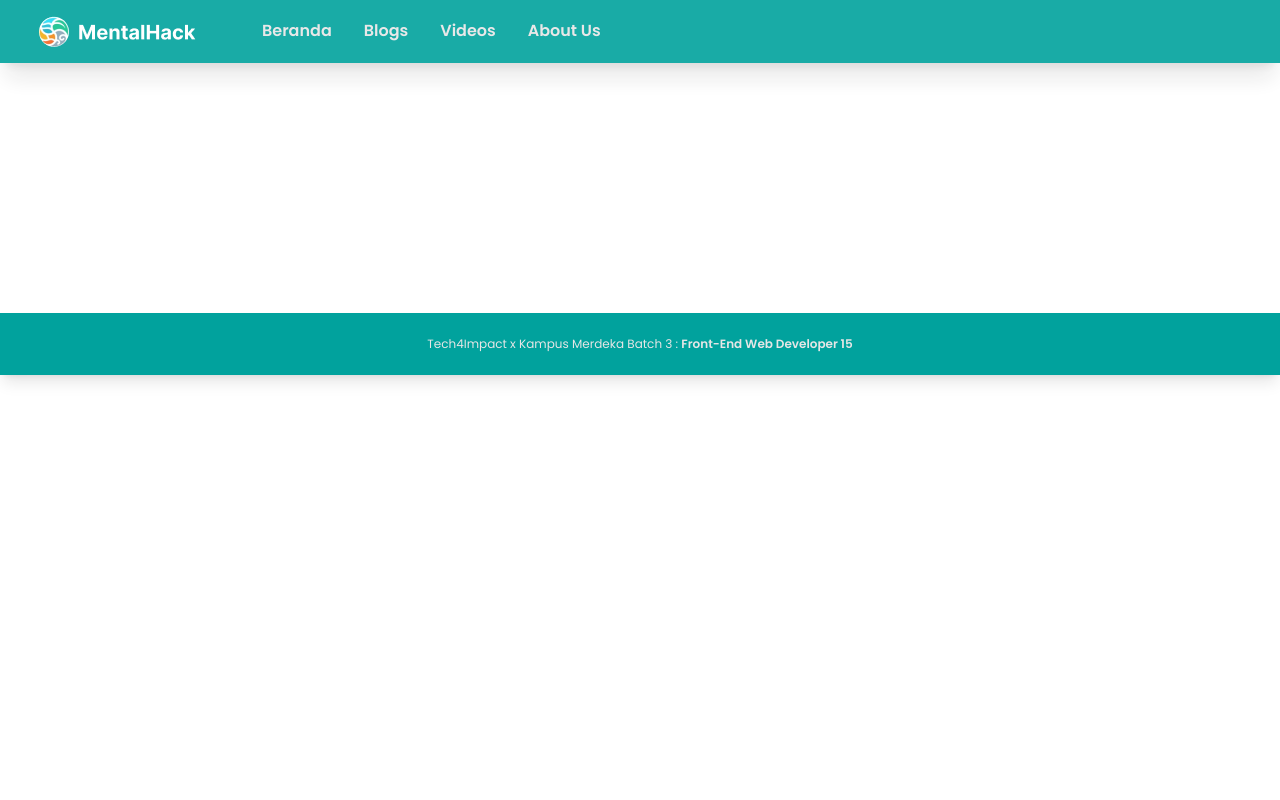
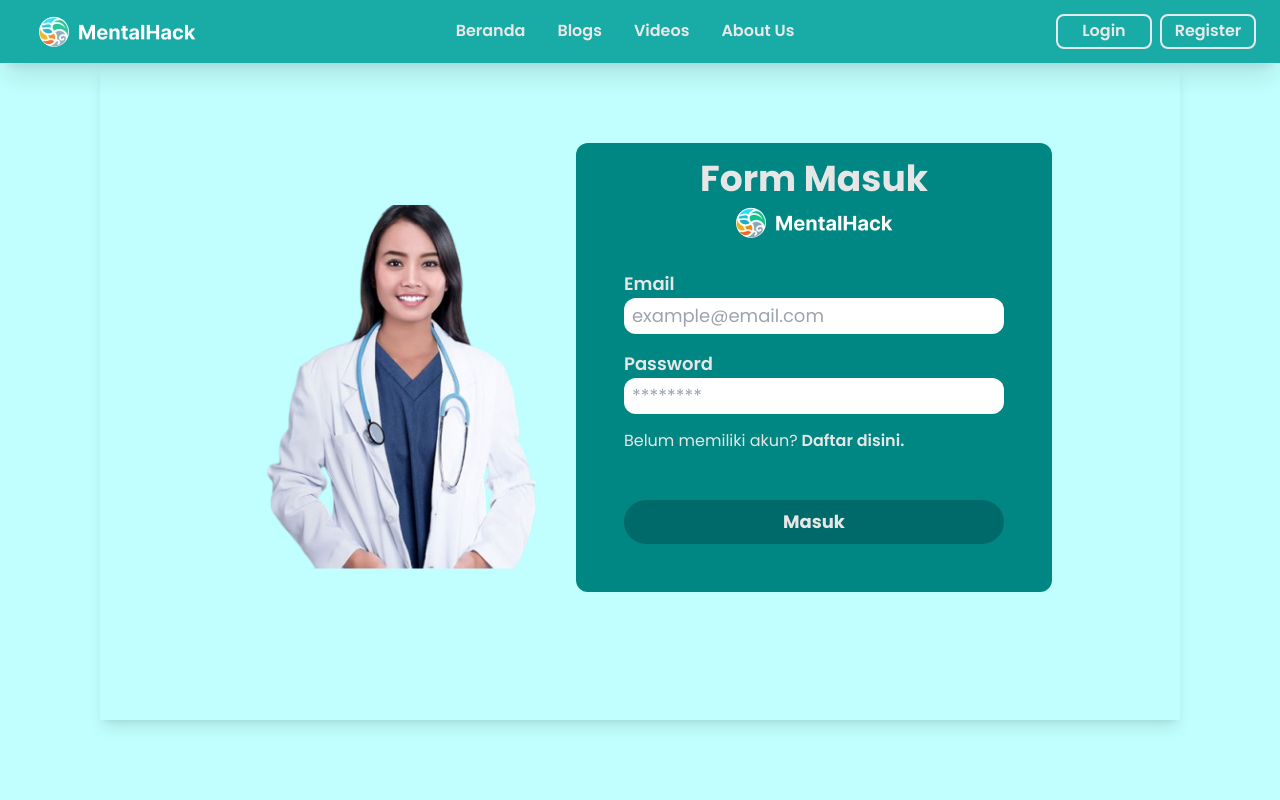
Before and after one commit to Skilvul-FEBE-3/FinalProject-FE, a React (Vite) app: page /login in a window 1280 px wide. Shown: the top 800 px of the page. Built offline with nearby package versions, Linux system fonts and the light colour scheme.

Commit message:
fix login n regist

```diff
--- a/src/App.jsx
+++ b/src/App.jsx
@@ -5,6 +5,8 @@ import About from "./pages/About/About";
 import DetailBLog from "./pages/Blog/Detail";
 import ListBlog from "./pages/Blog/List";
 import Home from "./pages/Home";
+import Login from "./pages/Login";
+import Register from "./pages/Register";
 import ListVideo from "./pages/Video/List";
 
 function App() {
@@ -20,6 +22,8 @@ function App() {
         <Route path="/blog:id" element={<DetailBLog />}></Route>
         <Route path="/video" element={<ListVideo />}></Route>
         <Route path="/team" element={<About />}></Route>
+        <Route path="/login" element={<Login />}></Route>
+        <Route path="/register" element={<Register />}></Route>
       </Routes>
 
       {/* Footer */}
--- a/src/components/Header.jsx
+++ b/src/components/Header.jsx
@@ -1,6 +1,7 @@
 import React from "react";
 import { Link } from "react-router-dom";
 import MentalHack from "../images/MentalHack.png";
+import { BiUserCircle } from "react-icons/bi";
 
 function Header() {
   return (
@@ -8,8 +9,8 @@ function Header() {
       <nav className="bg-bgPrimary w-full shadow-xl">
         {/* Desktop Menu */}
         <div className="container mx-auto px-4">
-          <div className="flex justify-between">
-            <div className="flex space-x-7">
+          <div className="">
+            <div className="flex justify-between space-x-7">
               <div>
                 <a href="" className="flex items-center py-4 lg:px-2 px-0">
                   <img src={MentalHack} alt="logo" />
@@ -42,64 +43,22 @@ function Header() {
                   About Us
                 </Link>
               </div>
-            </div>
-
-            {/* Mobile menu button */}
-
-            <div className="md:hidden flex items-center">
-              <button className="outline-none mobile-menu-button">
-                <svg
-                  className="mr-4 w-6 h-6 text-textWhite hover:text-[#fff] scale-[1.2]"
-                  x-show="!showMenu"
-                  fill="none"
-                  strokeLinecap="round"
-                  strokeLinejoin="round"
-                  strokeWidth="2"
-                  viewBox="0 0 24 24"
-                  stroke="currentColor"
+              <div className="flex items-center gap-2 py-1 px-2 text-[12px] sm:text-[16px] w-full sm:w-auto sm:mx-8 font-semibold text-textWhite">
+                <Link
+                  to={"/login"}
+                  className=" mt-4 sm:mt-0 border-2 border-white-500 hover:border-textPrimary hover:text-textPrimary  py-1 rounded-lg w-24 text-center"
                 >
-                  <path d="M4 6h16M4 12h16M4 18h16"></path>
-                </svg>
-              </button>
+                  Login
+                </Link>
+                <Link
+                  to={"/register"}
+                  className="mt-4 sm:mt-0 border-2 border-white-500 py-1 hover:border-textPrimary hover:text-textPrimary rounded-lg w-24 text-center"
+                >
+                  Register
+                </Link>
+              </div>
             </div>
           </div>
-        </div>
-        {/* Mobile Menu */}
-        <div className="hidden mobile-menu bg-textSecondary">
-          <ul className="text-textWhite font-semibold">
-            <li className="active">
-              <Link
-                to={"/"}
-                className="block text-sm px-4 py-4 hover:bg-bgSekunder hover:text-textPrimary hover:font-bold transition duration-300 "
-              >
-                Beranda
-              </Link>
-            </li>
-            <li>
-              <Link
-                to={"/blog"}
-                className="block text-sm px-4 py-4 hover:bg-bgSekunder hover:text-textPrimary hover:font-bold transition duration-300"
-              >
-                Blogs
-              </Link>
-            </li>
-            <li>
-              <Link
-                to={"/video"}
-                className="block text-sm px-4 py-4 hover:bg-bgSekunder hover:text-textPrimary hover:font-bold transition duration-300"
-              >
-                Videos
-              </Link>
-            </li>
-            <li>
-              <Link
-                to={"/team"}
-                className="block text-sm px-4 py-4 hover:bg-bgSekunder hover:text-textPrimary hover:font-bold transition duration-300"
-              >
-                About Us
-              </Link>
-            </li>
-          </ul>
         </div>
       </nav>
     </div>
--- /dev/null
+++ b/src/components/Login/index.jsx
@@ -0,0 +1,81 @@
+import React, { useState } from "react";
+import Logo from "../../images/logo.png";
+import Hero from "../../images/Dokter.png";
+
+function LoginComponents() {
+  const [email, setEmail] = useState("");
+  const [password, setPassword] = useState("");
+
+  const handleSubmit = (e) => {
+    e.prevenDefault();
+    //   console.log(email);
+  };
+  return (
+    <div className="">
+      <div className="mx-auto pb-32 self-center ">
+        <div className="container mx-auto justify-items-center items-center py-1 px-4 sm:py-4 sm:px-16 md:py-8 md:px-32  rounded-sm shadow-lg lg:w-[1080px]">
+          <div className="w-full">
+            <div className="flex gap-4">
+              <div className="hidden lg:w-2/4 mx-4 lg:flex justify-center items-center">
+                <img src={Hero} alt="HeroImage" className="" />
+              </div>
+              <div className="w-full lg:w-3/4 mt-12 mb-12 sm:mb-24  bg-[#008783] px-10 py-2 sm:px-12 sm:py-4 rounded-xl">
+                <form onSubmit={handleSubmit}>
+                  <h1 className="text-4xl font-bold text-[#E6E6E6] text-center mb-2">
+                    Form Masuk
+                  </h1>
+                  <div className="flex justify-center">
+                    <img src={Logo} alt="Logo" className="mb-8" />
+                  </div>
+                  <label
+                    htmlFor="email"
+                    className="text-lg font-semibold block text-[#E6E6E6]"
+                  >
+                    Email
+                  </label>
+                  <input
+                    value={email}
+                    onChange={(e) => setEmail(e.target.value)}
+                    type="email"
+                    placeholder="example@email.com"
+                    className="text-lg px-2 py-1 rounded-xl w-full"
+                  />
+                  <label
+                    htmlFor="password"
+                    className="mt-4 text-lg font-semibold block text-[#E6E6E6]"
+                  >
+                    Password
+                  </label>
+                  <input
+                    value={password}
+                    onChange={(e) => setPassword(e.target.value)}
+                    type="password"
+                    placeholder="********"
+                    className="text-lg px-2 py-1 rounded-xl w-full mb-4"
+                  />
+                  <h1 className="text-[#E6E6E6]">
+                    Belum memiliki akun?
+                    <a href="/" className="font-semibold">
+                      {" "}
+                      Daftar disini.
+                    </a>
+                  </h1>
+                  <div className=" mt-12 mb-8 flex justify-end w-full">
+                    <button
+                      type="submit"
+                      className="block py-2 px-6 bg-[#006969] rounded-full w-full text-lg font-bold text-[#E6E6E6]"
+                    >
+                      Masuk
+                    </button>
+                  </div>
+                </form>
+              </div>
+            </div>
+          </div>
+        </div>
+      </div>
+    </div>
+  );
+}
+
+export default LoginComponents;
--- a/src/components/Video/CardVideo.jsx
+++ b/src/components/Video/CardVideo.jsx
@@ -122,16 +122,16 @@ function CardVideo() {
 
                   {/* WATCH BUTTON */}
                   <div className="relative flex items-center justify-center px-8 md:px-12 overflow-hidden font-semibold md:font-bold text-blue-400 transition duration-300 ease-out border-2 border-blue-400 rounded-full group">
-                    <span className="absolute flex items-center justify-center w-full h-full text-white duration-300 -translate-x-full bg-blue-400 group-hover:translate-x-0 ease">
+                    <span className="absolute flex items-center justify-center w-full h-full text-blue-400 duration-300 -translate-x-full bg-white group-hover:translate-x-0 ease">
                       <BsFillArrowRightCircleFill />
                     </span>
 
-                    <a
-                      href="#"
+                    <button
+                      onClick={() => handleDetail(item.id)}
                       className="text-[8px] md:text-[12px] absolute flex items-center justify-center w-full h-full text-blue-400 transition-all duration-300 transform group-hover:translate-x-full ease"
                     >
                       Watch!
-                    </a>
+                    </button>
                   </div>
                 </div>
               </div>
--- a/src/pages/Login/index.jsx
+++ b/src/pages/Login/index.jsx
@@ -1,8 +1,11 @@
 import React from 'react'
+import LoginComponents from '../../components/Login'
 
 function Login() {
   return (
-    <div>Login</div>
+    <div className='bg-bgOther'>
+      <LoginComponents/>
+    </div>
   )
 }
 
--- a/src/pages/Register/index.jsx
+++ b/src/pages/Register/index.jsx
@@ -1,9 +1,86 @@
-import React from 'react'
+import React from "react";
+import Logo from "../../images/logo.png";
+import Hero from "../../images/Dokter.png";
 
 function Register() {
   return (
-    <div>Register</div>
-  )
+    <>
+      <div className="mx-auto pb-32 self-center bg-bgOther">
+        <div className="container flex mx-auto justify-items-center items-center py-1 px-4 sm:py-4 sm:px-16 md:py-8 md:px-3 rounded-sm shadow-lg lg:w-[1080px]">
+          <div className="w-full">
+            <div className="flex">
+              <div className="w-full lg:w-3/4 mt-12 mb-12 sm:mb-24 mx-4 px-6 py-2 sm:px-12 sm:py-4 rounded-xl bg-textSecondary text-white">
+                <form action="">
+                  <h1 className="text-4xl font-bold text-white  text-center mb-2">
+                    Form Daftar
+                  </h1>
+                  <div className="flex justify-center">
+                    <img src={Logo} alt="Logo" className="mb-8" />
+                  </div>
+                  <label htmlFor="name" className="text-lg font-semibold block">
+                    Username
+                  </label>
+                  <input
+                    type="text"
+                    placeholder="Username"
+                    className="text-lg px-2 py-1 rounded-xl w-full"
+                  />
+                  <label
+                    htmlFor="email"
+                    className="mt-4 text-lg font-semibold block"
+                  >
+                    Email
+                  </label>
+                  <input
+                    type="email"
+                    placeholder="example@email.com"
+                    className="text-lg px-2 py-1 rounded-xl w-full"
+                  />
+                  <label
+                    htmlFor="password"
+                    className="mt-4 text-lg font-semibold block"
+                  >
+                    Password
+                  </label>
+                  <input
+                    type="password"
+                    placeholder="********"
+                    className="text-lg px-2 py-1 rounded-xl w-full"
+                  />
+                  <label
+                    htmlFor="confirmpassword"
+                    className="mt-4 text-lg font-semibold block"
+                  >
+                    Konfirmasi Password
+                  </label>
+                  <input
+                    type="password"
+                    placeholder="********"
+                    className="text-lg px-2 py-1 rounded-xl w-full mb-4"
+                  />
+                  <h1>
+                    Sudah memiliki akun?
+                    <a href="/" className="font-semibold">
+                      {" "}
+                      Masuk disini.
+                    </a>
+                  </h1>
+                  <div className=" mt-12 mb-8 flex justify-end w-full">
+                    <button className="block py-2 px-6 bg-textPrimary rounded-full w-full text-lg font-bold text-[#fff]">
+                      Daftar
+                    </button>
+                  </div>
+                </form>
+              </div>
+              <div className="hidden lg:w-2/4 mx-4 lg:flex justify-center items-center">
+                <img src={Hero} alt="HeroImage" className="" />
+              </div>
+            </div>
+          </div>
+        </div>
+      </div>
+    </>
+  );
 }
 
-export default Register
+export default Register;
```
Also changed, not shown: src/components/Blog/CardBlog.jsx (+35 -1 lines), src/images/Dokter.png (added), src/images/logo.png (added).
